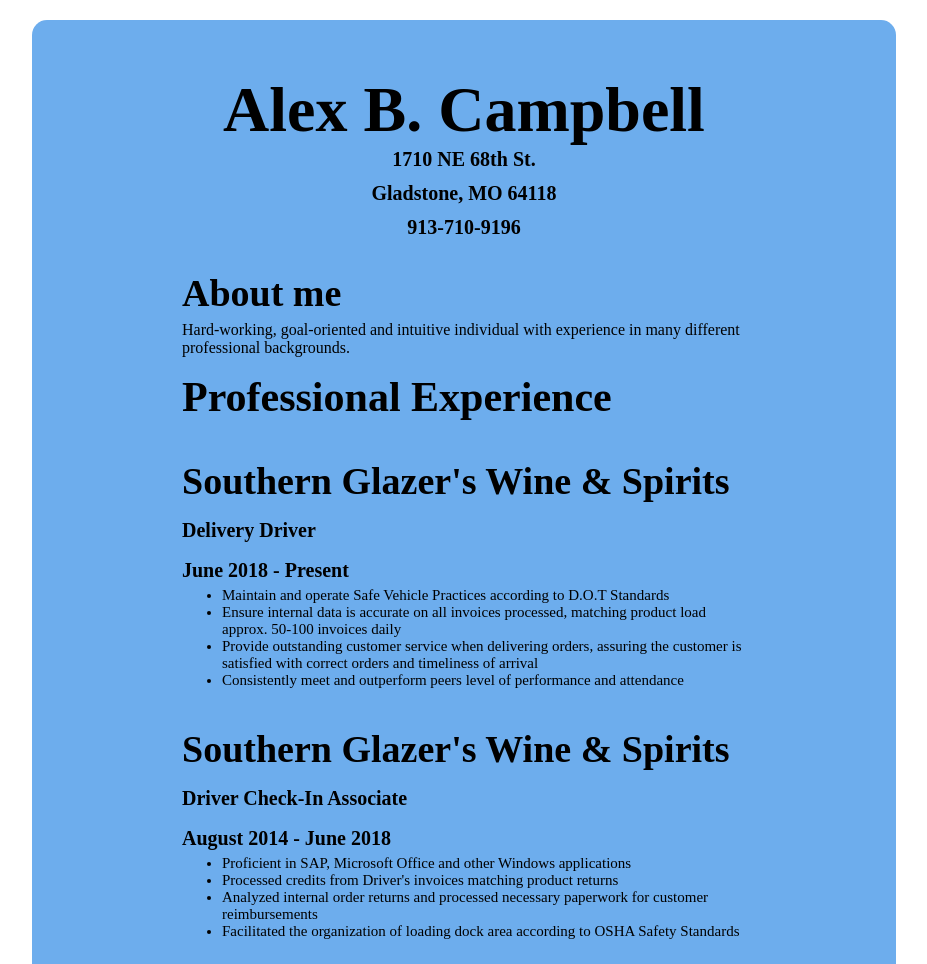
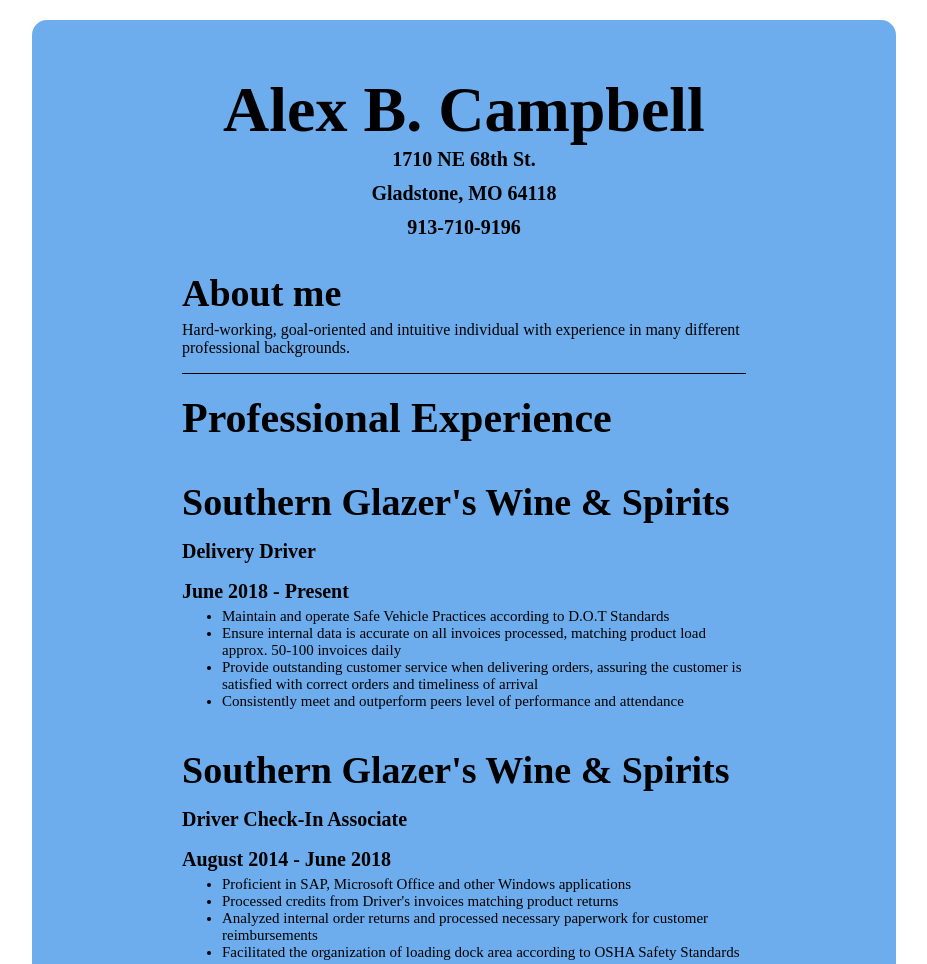
Before and after one commit to Alexbcampbell/alexbcampbell.github.io, a plain HTML site: page index.html in a window 1280 px wide. Shown: the top 964 px of the page, without its empty margins (176-1103 px from the left). Drawn offline with Linux system fonts and the light colour scheme.

Commit message:
Update style.css

```diff
--- a/style.css
+++ b/style.css
@@ -13,7 +13,7 @@
 #content-professional{
   font-size: 42px;
 }
-.me{
+#me{
   margin-bottom: 20px;
   border-bottom: 1px solid #000000;
 }
```
